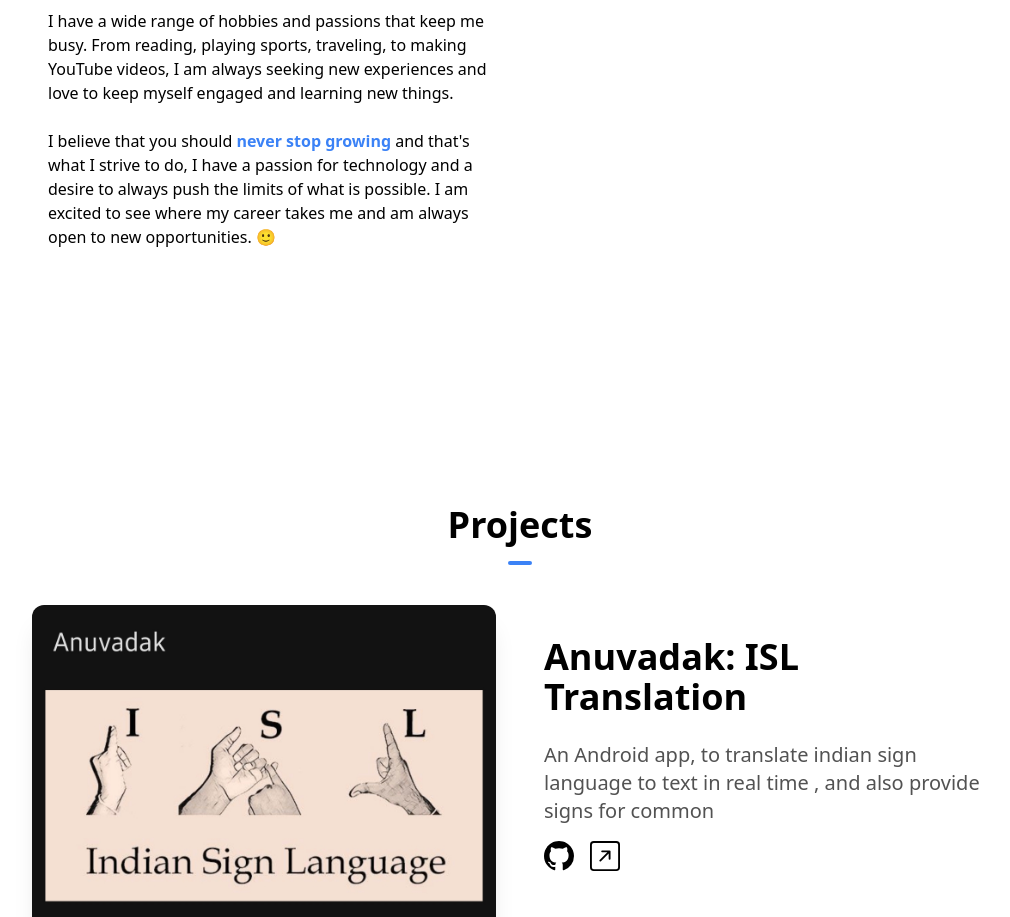
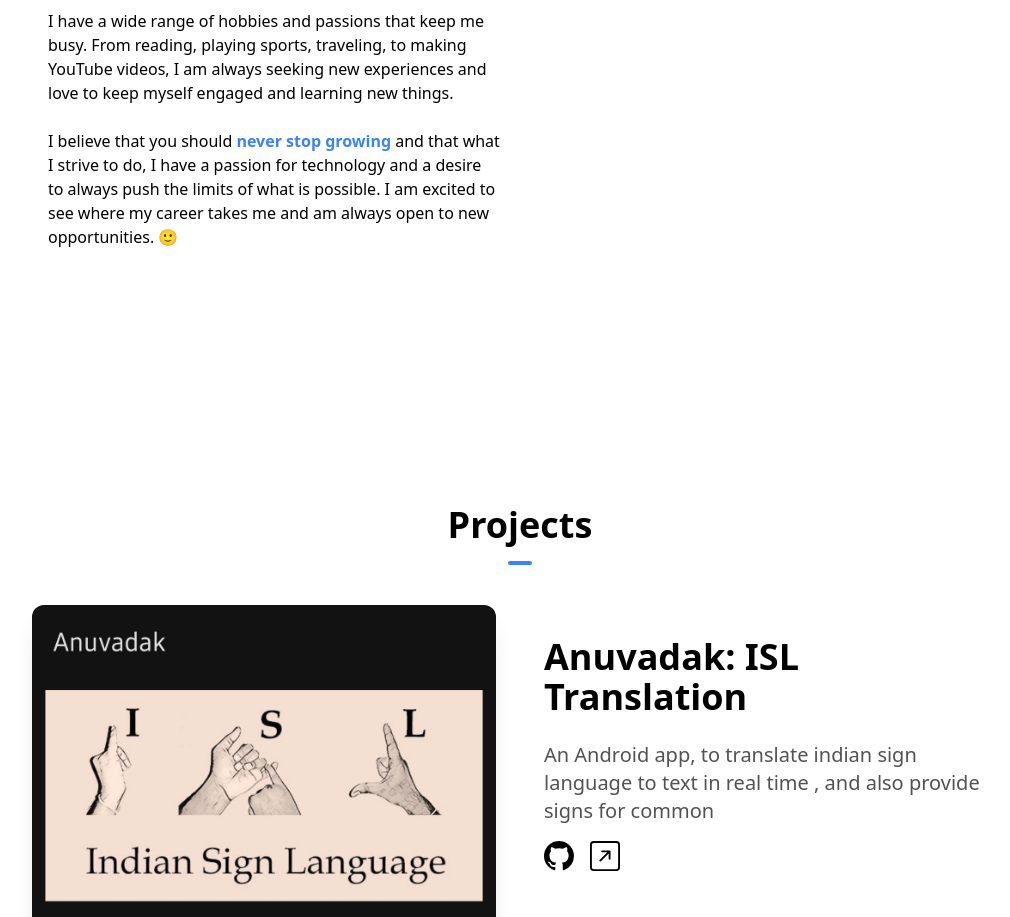
Before and after one commit to abmath113/AbhishekPortfolio, a Next.js app: page / in a window 1280 px wide. Shown: the part 1540-2457 px from the top of the page, without its empty margins (120-1130 px from the left). Built offline with nearby package versions, Linux system fonts and the light colour scheme.

Commit message:
last build failed so did some changes

```diff
--- a/components/AboutSection.tsx
+++ b/components/AboutSection.tsx
@@ -60,7 +60,7 @@ const AboutSection = () => {
               <span className="font-bold text-blue-500">
                 never stop growing
               </span>{" "}
-              and that's what I strive to do, I have a passion for
+              and that what I strive to do, I have a passion for
               technology and a desire to always push the limits of what is
               possible. I am excited to see where my career takes me and am
               always open to new opportunities. 🙂
```
